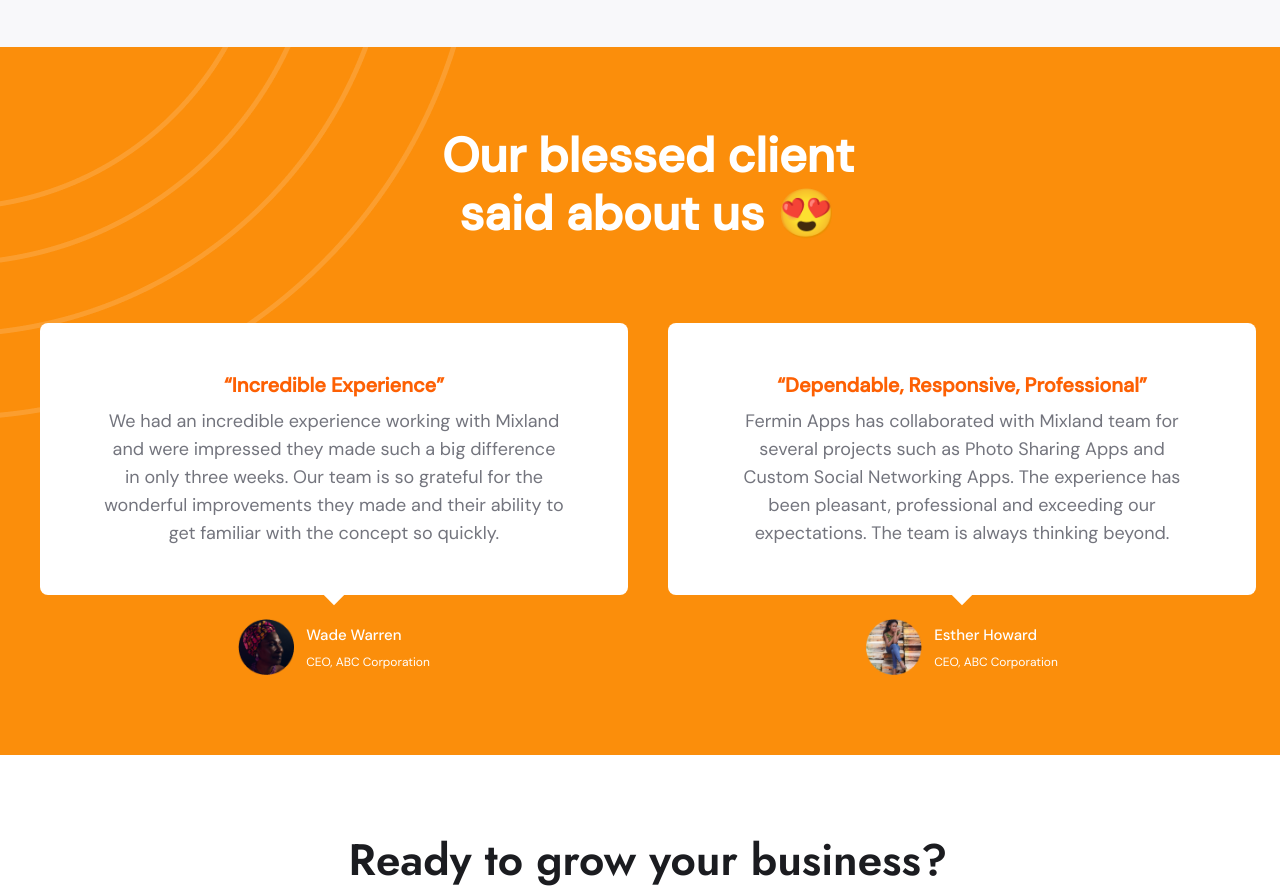
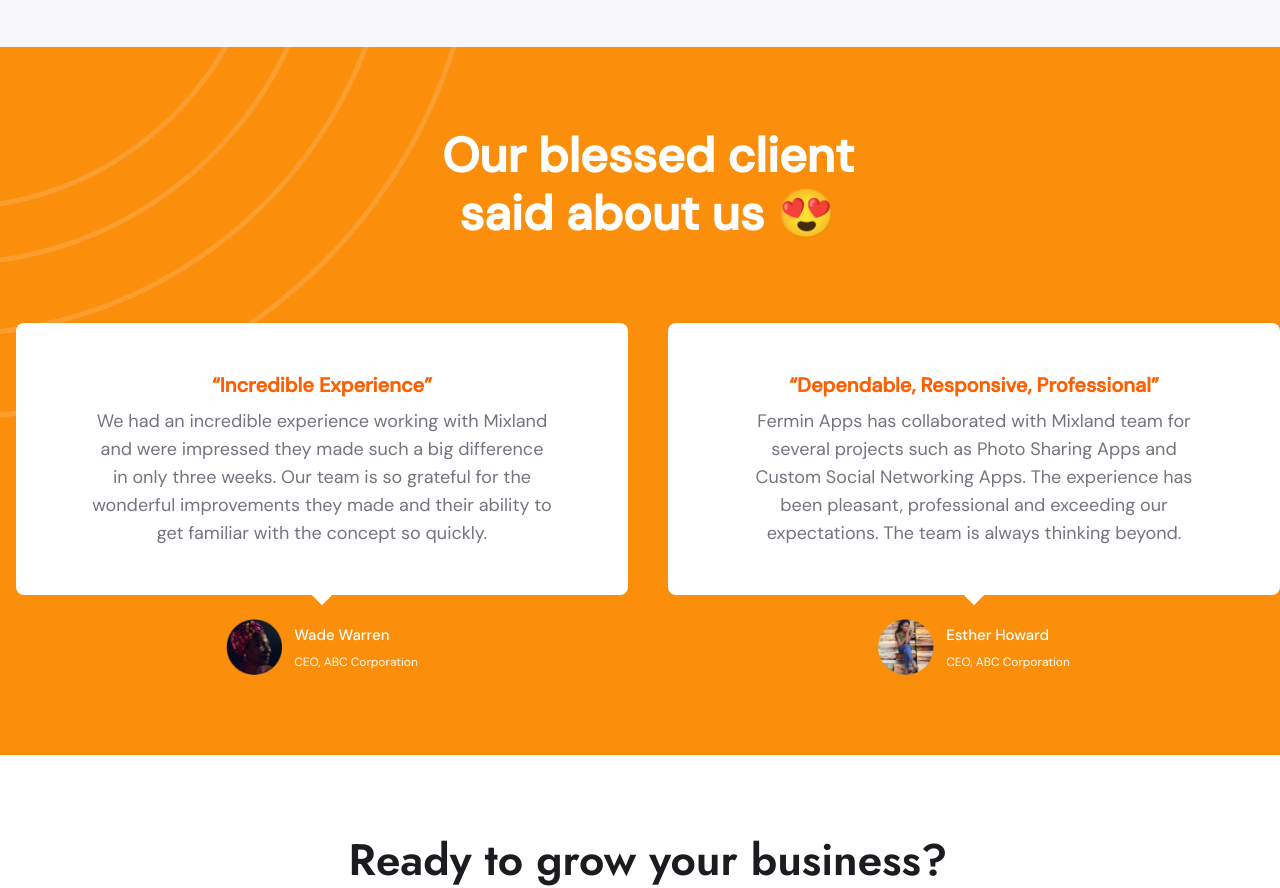
Before and after one commit to abdrzqsalihu/apex, a React (Vite) app: page / in a window 1280 px wide. Shown: the part 2920-3808 px from the top of the page. Built offline with nearby package versions, Linux system fonts and the light colour scheme.

Commit message:
added padding to the x-axis on the Testimonial Component

```diff
--- a/src/components/Testimonials.jsx
+++ b/src/components/Testimonials.jsx
@@ -12,10 +12,10 @@ function Testimonials() {
   return (
     <section className="py-[80px] h-auto bg-primary relative">
         <WaveSectionStyle />
-        <div className="justify-center mx-auto lg:w-[1296px] h-auto">
+        <div className="justify-center mx-auto lg:w-[1296px] h-auto px-4">
             <h1 className="font-primary text-[32px] md:text-[48px] leading-[40px] md:leading-[58px] text-center text-white font-bold max-w-[446px] mx-auto">Our blessed client said about us 😍</h1>
 
-            <div className="flex flex-col md:flex-row gap-10 mt-20 px-10">
+            <div className="flex flex-col md:flex-row gap-10 mt-20">
                 <div className="flex-1 flex flex-col w-[100%] md:w-[600px] mx-auto">
                       <div className="relative bg-white rounded-lg">
                         {/* Content */}
```
